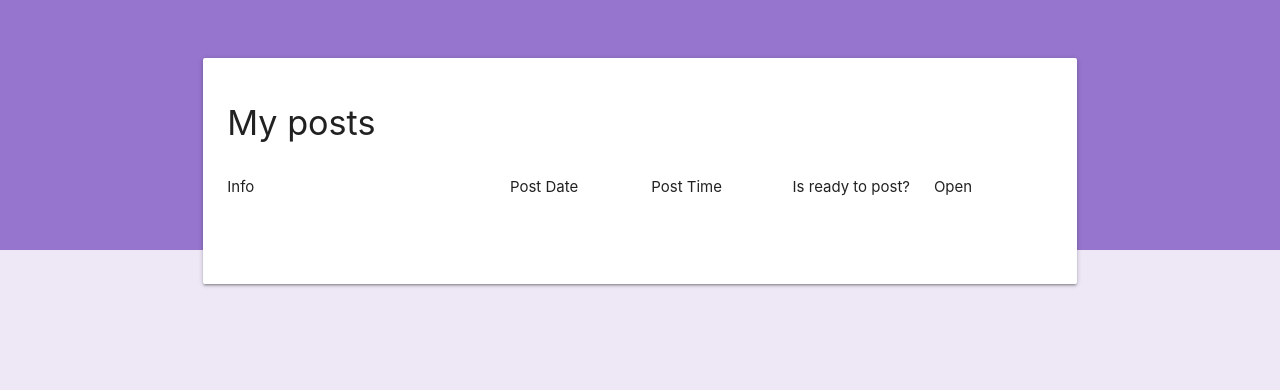
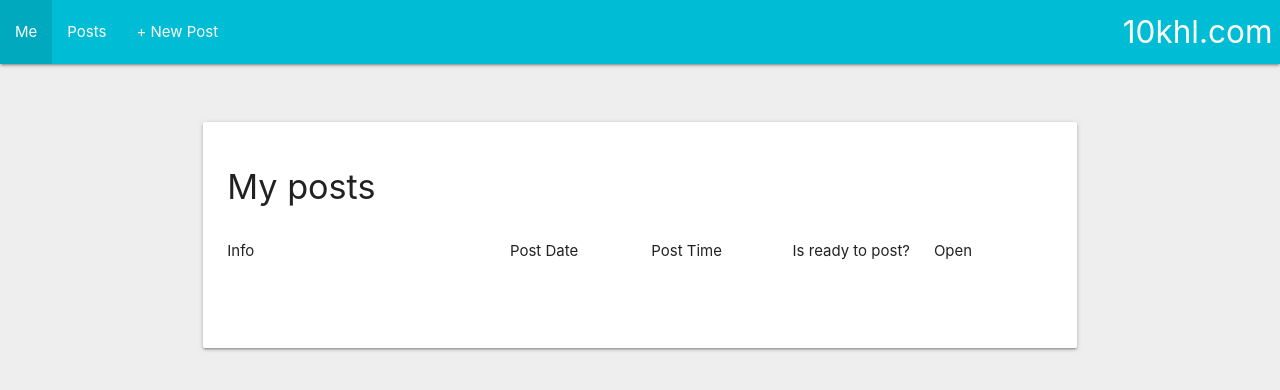
Before and after one commit to aq1/smm_bicycle, a Django app: page /posts/ in a window 1280 px wide. Shown: the top 390 px of the page. Run offline with Django 3.2, Linux system fonts and the light colour scheme; the visitor is signed in with stand-in values (Sample User, id 1); data that the repository does not hold is empty; parts of the project's set-up code (start-up, migrations or seed data) failed here and were passed over; some libraries are stand-ins or nearby versions.

Commit message:
Change style

```diff
--- a/smm_admin/static/smm_admin/css/common.css
+++ b/smm_admin/static/smm_admin/css/common.css
@@ -1,5 +1,14 @@
 [v-cloak] {
     display: none;
+}
+
+div.top-line {
+    position: absolute;
+    width: 100%;
+    height: 250px;
+    z-index: -1;
+    top: 0;
+    left: 0;
 }
 
 .slide-enter-active {
--- a/smm_admin/static/smm_admin/js/list_posts.js
+++ b/smm_admin/static/smm_admin/js/list_posts.js
@@ -35,7 +35,7 @@ new Vue({
             page = page ? page : 1;
 
             axios.get(
-                '/api/posts/',
+                '/api/post/',
                 {params: {'page': page}}
             ).then(function (response) {
                 view.posts = view.cleanPosts(response.data.results);
--- a/smm_admin/static/smm_admin/js/new_post.js
+++ b/smm_admin/static/smm_admin/js/new_post.js
@@ -31,11 +31,7 @@ new Vue({
     },
     created: function () {
         var view = this;
-
-        try {
-            this.post.account = location.pathname.match(/\d/)[0];
-        } catch (err) {
-        }
+        this.post.account = window.account_id;
 
         document.addEventListener('DOMContentLoaded', function () {
             ['old-work-card', 'new-work-card'].forEach(function (id) {
--- a/smm_admin/templates/smm_admin/base.html
+++ b/smm_admin/templates/smm_admin/base.html
@@ -24,9 +24,19 @@
 
     <title>10khl - {% block title %} {% endblock %}</title>
 </head>
-<body class="deep-purple lighten-5">
-<div class="deep-purple lighten-2"
-     style="position: absolute; width: 100%;height:250px; z-index: -1; top: 0; left: 0">
+<body class="grey lighten-3">
+{% block navbar %}
+    <nav>
+        <div class="nav-wrapper cyan">
+            <a href="/" class="brand-logo right">10khl.com</a>
+            <ul id="nav-mobile" class="left hide-on-med-and-down">
+                <li><a href="/me/">Me</a></li>
+                <li><a href="/posts/">Posts</a></li>
+                <li><a href="/new/">+ New Post</a></li>
+            </ul>
+        </div>
+    </nav>
+{% endblock %}
 </div>
 {% block content %}
 {% endblock %}
--- a/smm_admin/urls.py
+++ b/smm_admin/urls.py
@@ -12,7 +12,7 @@ from smm_admin.views.posts import (
     post_api,
     list_posts,
     post,
-    post_suggestion,
+    suggest_post,
 )
 
 from .views.services import (
@@ -42,7 +42,7 @@ urlpatterns = [
     path('p/<str:token>/', post.post_view, name='post'),
     path('p/<int:post_id>/edit_image/', canvas.edit_image, name='edit_image'),
 
-    path('suggest/<int:account_id>/', post_suggestion.post_suggest_view),
+    path('suggest/<int:account_id>/', suggest_post.post_suggest_view),
 
     path('me/', account.account, name='account'),
     path('account_post/', account.account_post, name='account_post'),
```
Also changed, not shown: smm_admin/templates/smm_admin/posts/new_post.html (+17 -5 lines), smm_admin/views/posts/post_suggestion.py (deleted, +0 -8 lines), smm_admin/views/posts/suggest_post.py (added, +12 -0 lines).
